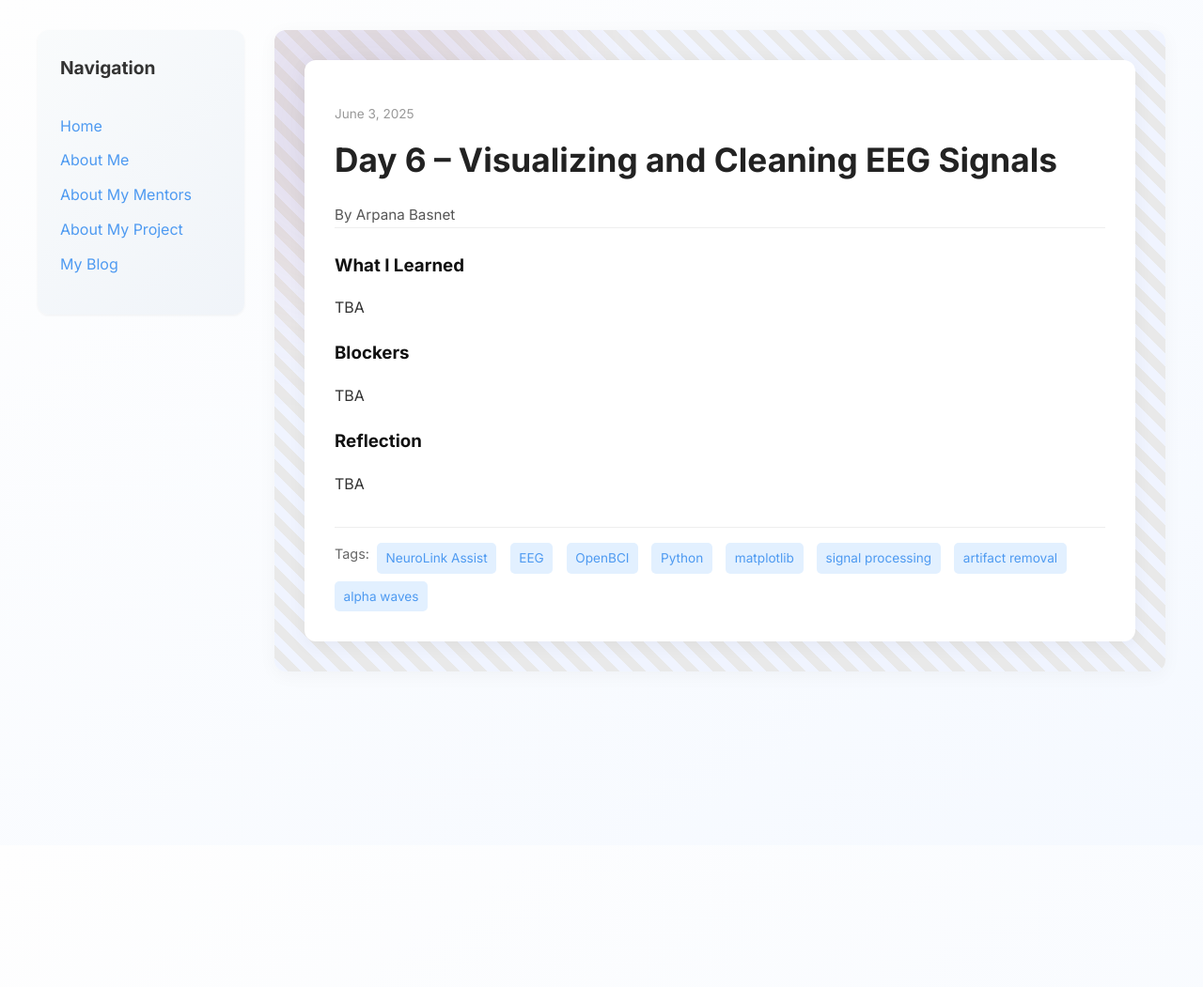
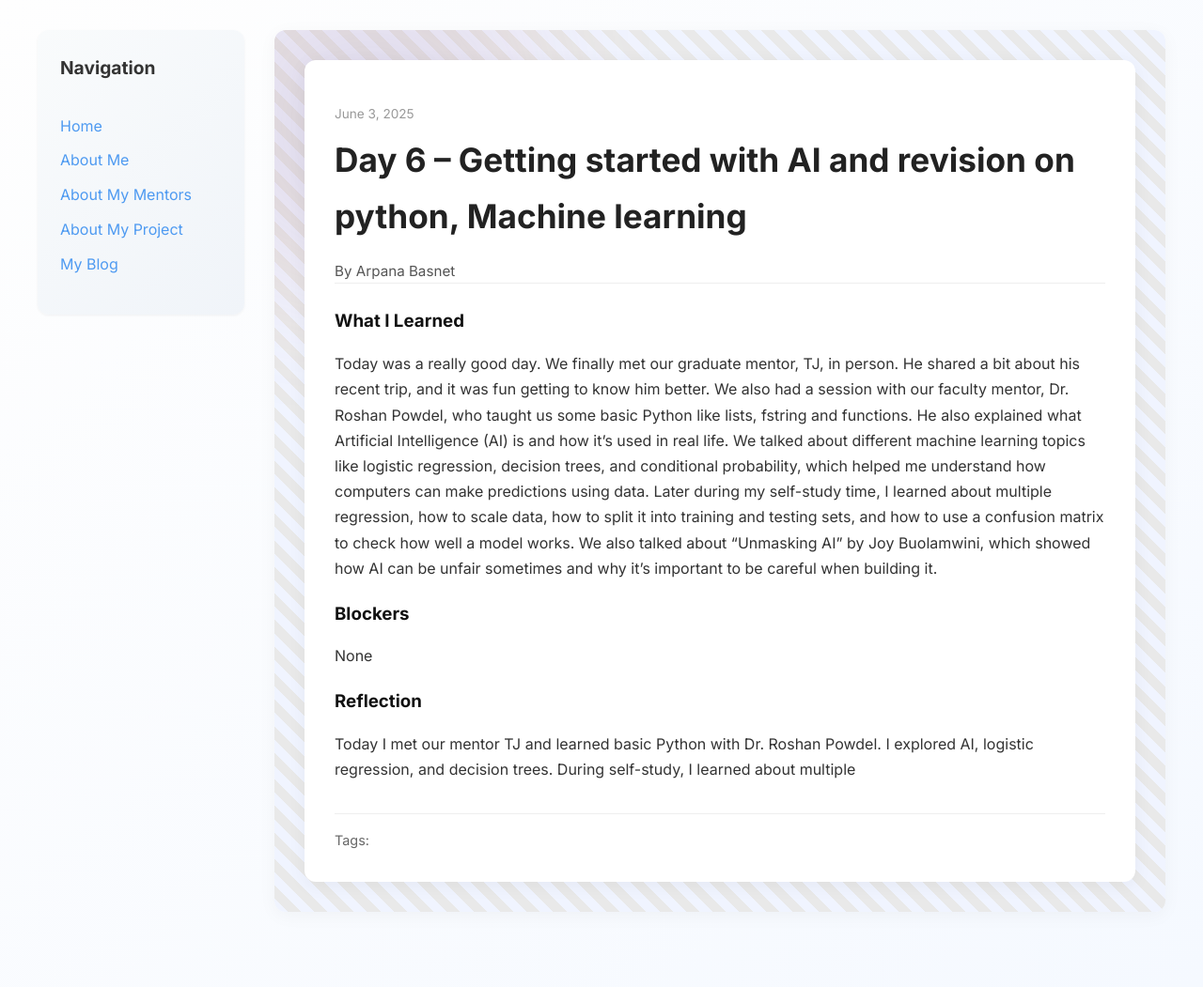
Before and after one commit to arbas1/arbas1.github.io, a Jekyll site: the page built from _posts/2025-06-03-day-6.md, in a window 1280 px wide. Shown: the whole page at 94% size. Built offline with Jekyll 4.4.1, drawn with Linux system fonts in a browser that asks for light colours; before the commit the page ends 900 px from its top, so only the background shows below that.

Commit message:
Update 2025-06-03-day-6.md

```diff
--- a/_posts/2025-06-03-day-6.md
+++ b/_posts/2025-06-03-day-6.md
@@ -1,16 +1,16 @@
 ---
 layout: post
-title: "Day 6 – Visualizing and Cleaning EEG Signals"
+title: "Day 6 – Getting started with AI and revision on python, Machine learning"
 date: 2025-06-03
 author: Arpana Basnet
 permalink: /day6.html
-tags: ["NeuroLink Assist", "EEG", "OpenBCI", "Python", "matplotlib", "signal processing", "artifact removal", "alpha waves"]
+tags: []
 
 what_i_learned: |
- TBA
+ Today was a really good day. We finally met our graduate mentor, TJ, in person. He shared a bit about his recent trip, and it was fun getting to know him better. We also had a session with our faculty mentor, Dr. Roshan Powdel, who taught us some basic Python like lists, fstring and functions. He also explained what Artificial Intelligence (AI) is and how it’s used in real life. We talked about different machine learning topics like logistic regression, decision trees, and conditional probability, which helped me understand how computers can make predictions using data. Later during my self-study time, I learned about multiple regression, how to scale data, how to split it into training and testing sets, and how to use a confusion matrix to check how well a model works. We also talked about “Unmasking AI” by Joy Buolamwini, which showed how AI can be unfair sometimes and why it's important to be careful when building it.
 blockers: |
-  TBA
+  None
 
 reflection: |
-  TBA
+  Today I met our mentor TJ and learned basic Python with Dr. Roshan Powdel. I explored AI, logistic regression, and decision trees. During self-study, I learned about multiple
 ---
```
